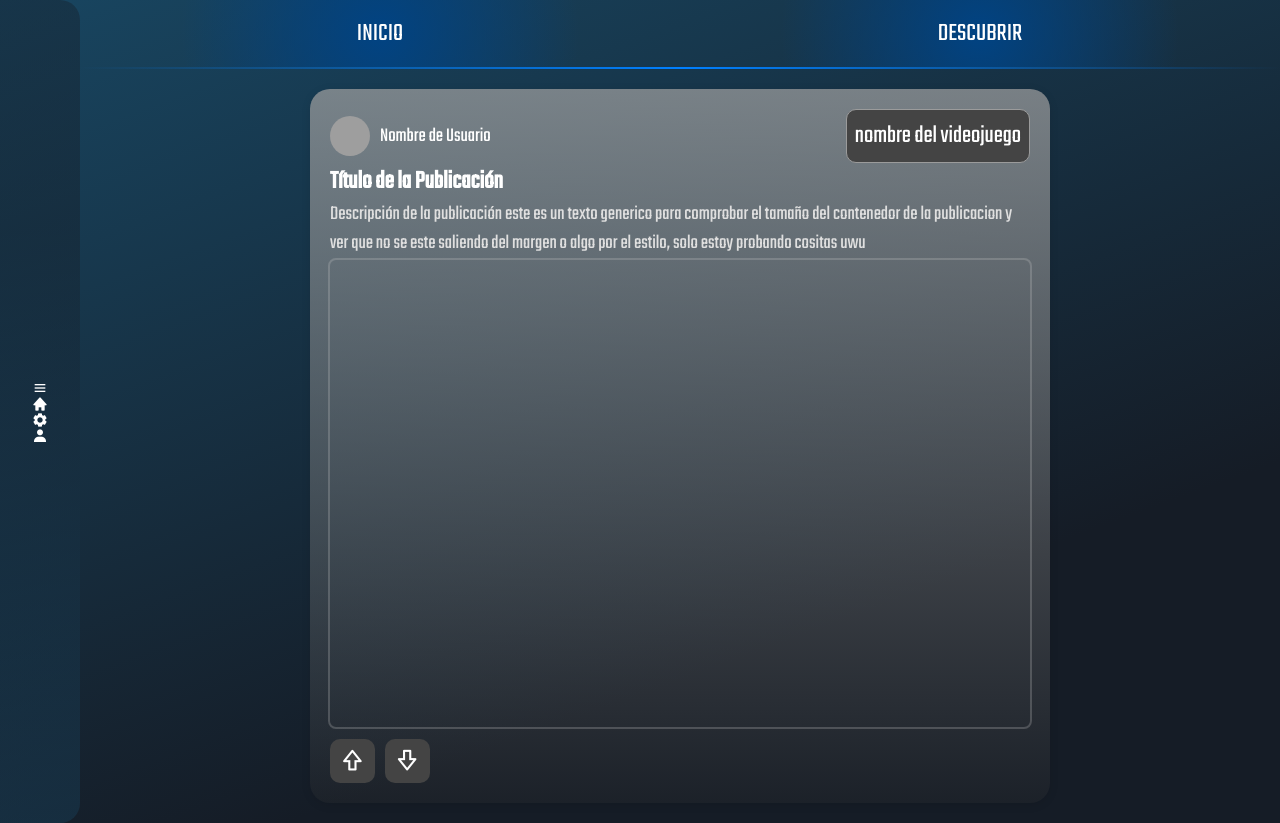
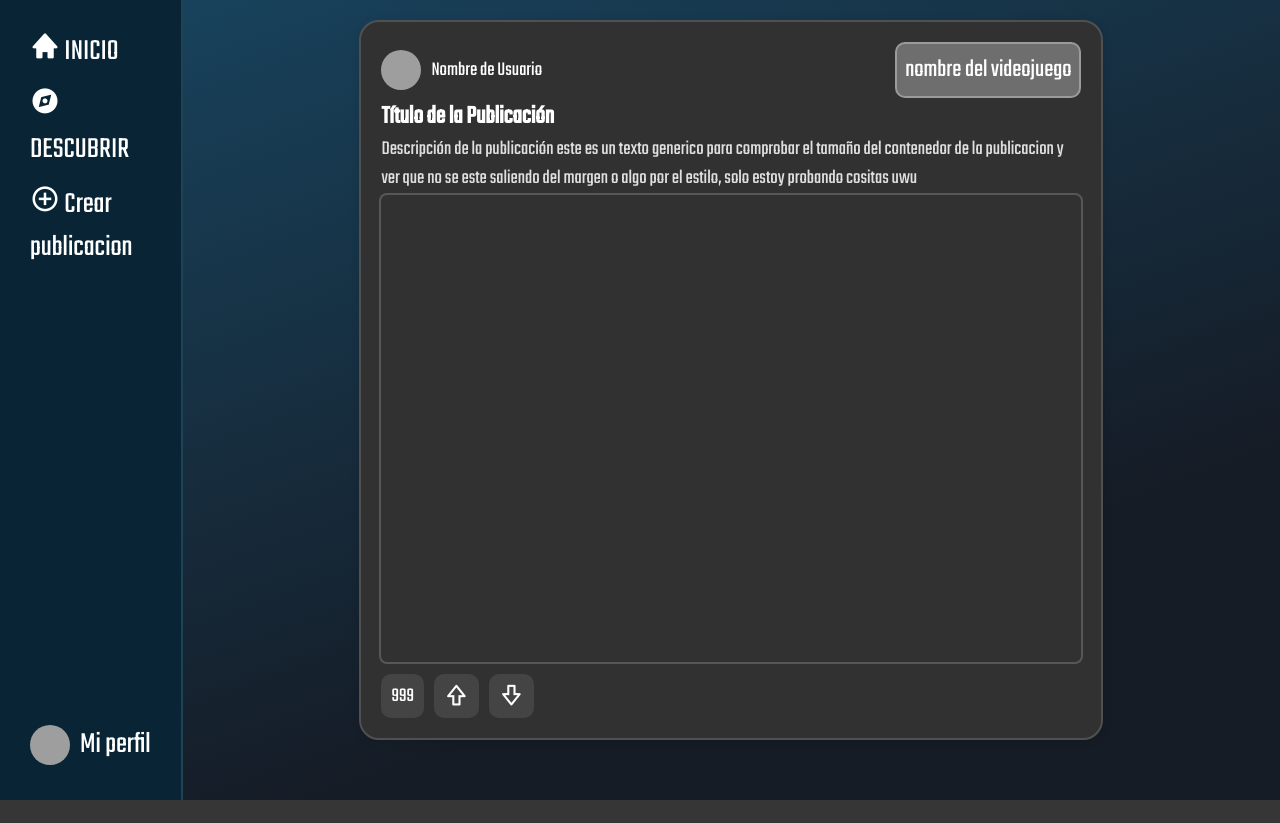
Before and after one commit to AdanNara/BDM-CAPA, a PHP site: page /html/home.html in a window 1280 px wide. After the commit the page ends 800 px from the top, so only its background shows below. Run offline with PHP 8.4, Linux system fonts and the light colour scheme; some libraries are stand-ins or nearby versions; grey boxes are pictures that could not be loaded.

Commit message:
modificacion de la barra lateral y cambio de estilos

```diff
--- a/css/general.css
+++ b/css/general.css
@@ -17,47 +17,37 @@ body {
     /*Grid*/
     width: 100%;
     display: grid;
-    grid-template-columns: minmax(50px, 1fr) 15fr;
+    grid-template-columns: 2fr 12fr;
     min-height: 100vh;
 }
 
 
 .sidevar{
-    background: linear-gradient(360deg, rgba(24, 68, 96, 0.381) 0%, rgba(21, 28, 38, 0.389) 72%);
+    background-color: rgb(8, 36, 53);
+    border-right: 2px solid rgb(31, 66, 87);
     color:rgb(255, 255, 255);
     display: flex;
     flex-direction: column;
-    justify-content: center;
-    align-items: center;
-    border-top-right-radius: 20px;
-    border-bottom-right-radius: 20px;
+    justify-content: space-between;
+    align-items:first baseline;
     padding: 10px;
+
 }
 
-.sidevar span{
-    margin-top: 10px;
+.sidevar div{
+    border-bottom: 2px solid transparent;
+    /* border-image: linear-gradient(to right, transparent, rgb(0, 128, 255), transparent) 1; */
+    font-size: 30px;
+    margin: 10px;
 }
 
-.header{
-    display: grid;
-    grid-template-columns: repeat(2, 1fr);
-    border-bottom: 2px solid transparent;
-    border-image: linear-gradient(to right, transparent, rgb(0, 128, 255), transparent) 1;
- }
-
-.header div{
-    text-align: center;
-    font-size: clamp(18px, 2vw, 36px);
-    padding: 15px;
-    border-bottom-left-radius: 15px;
-    border-bottom-right-radius: 15px;
-
-    background-image: radial-gradient(circle, rgba(1,67,131,1) 0%, rgba(49,87,106,0) 66%);
+.miPerfil{
+    display: flex;
+    align-items: center;
+    gap: 10px;
 }
 
-.header div:hover{
 
-}
 
 button{
     font-family: 'Teko', sans-serif;
@@ -88,6 +78,12 @@ input{
 }
 
 input:focus{
-
     outline: 3px solid #3498db
 }
+
+.user-avatar {
+    aspect-ratio: 1/1;
+    width: 40px;
+    height: auto;
+    border-radius: 50%;
+}
--- a/css/home.css
+++ b/css/home.css
@@ -14,8 +14,9 @@
         "content"
         "media"
         "actions";
-    background-image: linear-gradient(360deg, rgba(51, 51, 51, 0.229) 0%, rgba(158, 158, 158, 0.722) 100%);
-    border-radius: 20px;
+        background-color: rgb(49, 49, 49);
+        border: 2px solid rgb(80, 80, 80);
+        border-radius: 20px;
     box-shadow: 0 2px 10px rgba(0, 0, 0, 0.1);
     max-width: 700px;
     width: 100%;
@@ -46,8 +47,8 @@
 .post-category{
 
     font-size: clamp(18px, 2vw, 25px);
-    background-color:rgb(68, 68, 68);
-    border: 1px solid  rgb(155, 155, 155);
+    background-color:rgb(110, 110, 110);
+    border: 2px solid  rgb(155, 155, 155);
     padding: 8px;
     border-radius: 10px;
 }
@@ -88,6 +89,15 @@
 
 }
 
+.rating{
+    background-color: rgb(68, 68, 68);
+    display:flex;
+    align-items: center;
+    padding-inline: 10px;
+    border-radius: 10px;
+    font-size: 20px;
+}
+
 .up-arrow{
     background-color: rgb(68, 68, 68);
     padding-inline: 10px;
@@ -99,7 +109,7 @@
 
 .up-arrow:hover{
     transform: scale(1.1);
-    color: rgb(88, 188, 255);
+    color: rgb(0, 255, 255);
     background-color: rgb(0, 70, 175);
 }
 
@@ -114,5 +124,6 @@
 
 .down-arrow:hover{
     transform: scale(1.1);
+    color:rgb(255, 115, 0);
     background-color: rgb(139, 0, 0);
 }
--- a/html/home.html
+++ b/html/home.html
@@ -19,22 +19,29 @@
 <div class="container">
 
     <aside class="sidevar">
-        <i class='bx bx-menu' ></i>
-        <i class='bx bxs-home' ></i>
-        <i class='bx bxs-cog' ></i>
-        <i class='bx bxs-user' ></i>
-
-
+        <div class="parteSuperior">
+            <div class="inicio">
+                <i class='bx bxs-home' ></i>
+                <a href="home.html"> INICIO</a>
+            </div>
+            <div class="descubrir">
+                <i class='bx bxs-compass'></i>
+                <a  href="descubrir.html"> DESCUBRIR</a>
+            </div>
+            <div class="nuevaPublicacion">
+                <i class='bx bx-plus-circle' ></i>
+                <a  href="descubrir.html"> Crear publicacion</a>
+        </div>
+        </div>
+        <div class="parteInferior">
+            <div class="miPerfil">
+                <img src="https://static.vecteezy.com/system/resources/thumbnails/009/292/244/small/default-avatar-icon-of-social-media-user-vector.jpg" alt="Avatar" class="user-avatar">
+                <a href="userProfile.html"> Mi perfil</a>
+            </div>
+        </div>
     </aside>
     <main class="content">
-        <nav class="header">
-            <div class="inicio">
-                <a href="descubrir.html">INICIO</a>
-            </div>
-            <div class="descubrir">
-                <a  href="descubrir.html">DESCUBRIR</a>
-            </div>
-        </nav>
+
         <div class="feed-container">
             <div class="post-container">
                 <!-- Cabecera -->
@@ -61,6 +68,7 @@
 
                 <!-- Acciones -->
                 <div class="post-actions">
+                    <p class="rating">999</p>
                     <i class='bx bx-upvote bx-sm up-arrow' ></i>
                     <i class='bx bx-downvote bx-sm down-arrow' ></i>
                 </div>
```
Also changed, not shown: css/descubrir.css (+0 -8 lines), html/descubrir.html (+25 -13 lines).
